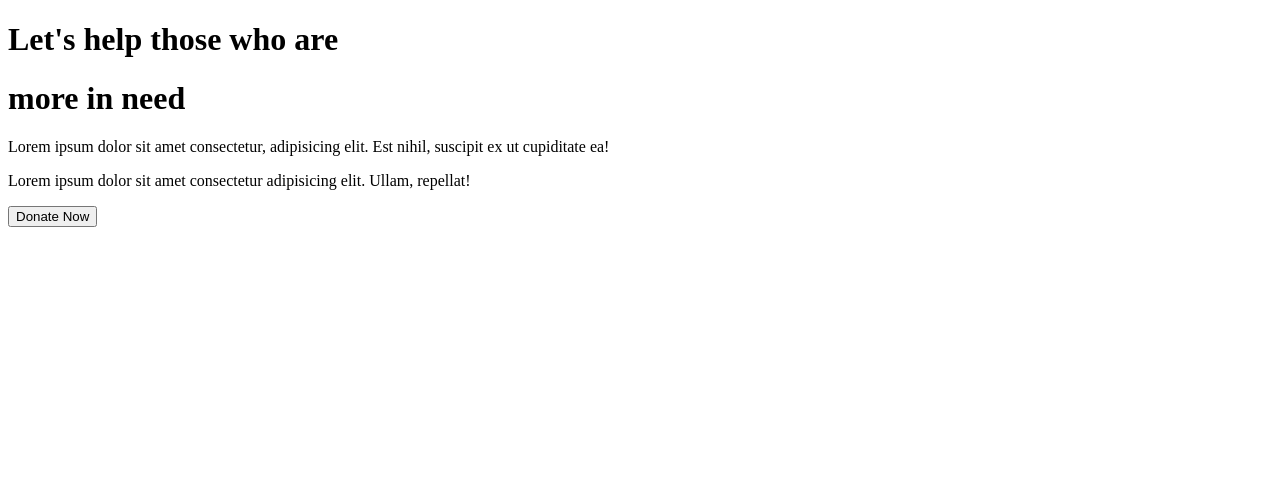
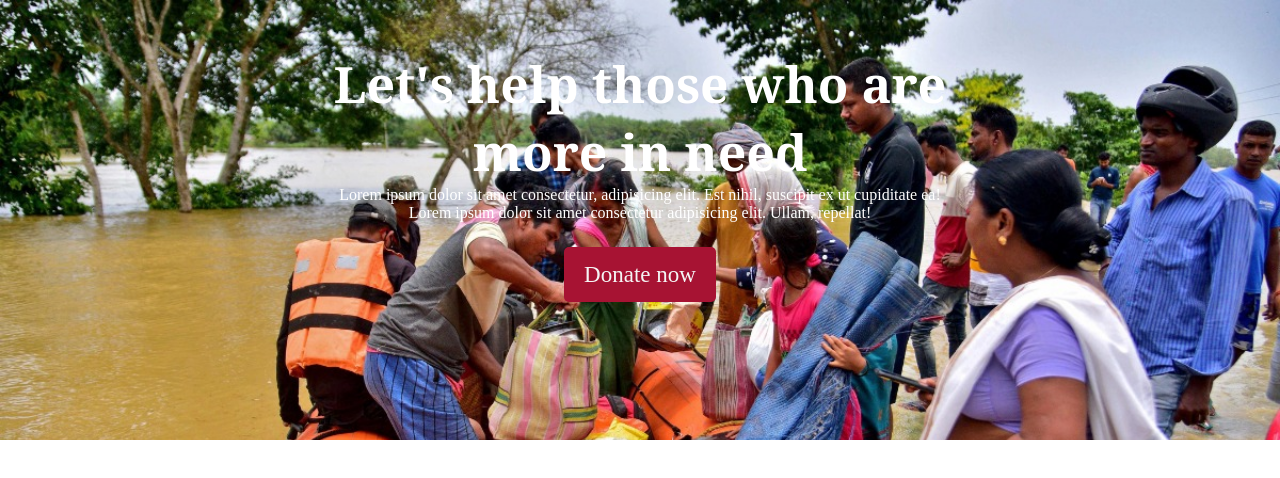
Before and after one commit to avi3175/Practise-donate-today, a plain HTML site: page index.html in a window 1280 px wide. Drawn offline with Linux system fonts and the light colour scheme; a web font is replaced by a local one.

Commit message:
somehow done the header part

```diff
--- a/index.html
+++ b/index.html
@@ -4,7 +4,8 @@
     <meta charset="UTF-8">
     <meta http-equiv="X-UA-Compatible" content="IE=edge">
     <meta name="viewport" content="width=device-width, initial-scale=1.0">
-    <link rel="stylesheet" href="styles/donate.style">
+    <link rel="stylesheet" href="styles/donate.css">
+    <link rel="preconnect" href="https://fonts.googleapis.com"><link rel="preconnect" href="https://fonts.gstatic.com" crossorigin><link href="https://fonts.googleapis.com/css2?family=Lora:wght@700&family=Moon+Dance&family=Noto+Serif:wght@700&display=swap" rel="stylesheet">
     <title>Let's help those who are more in need</title>
 </head>
 <body>
@@ -13,12 +14,13 @@
             <h1 class="let-us-help">
                 Let's help those who are
             </h1>
-            <h1 class="let-us-help">
+            <h1 class="let-us-help-again">
                  more in need
             </h1>
-            <p>Lorem ipsum dolor sit amet consectetur, adipisicing elit. Est nihil, suscipit ex ut cupiditate ea!</p>
-            <p>Lorem ipsum dolor sit amet consectetur adipisicing elit. Ullam, repellat!</p>
-            <button class="btn-primary">Donate Now</button>
+            <p class="para">Lorem ipsum dolor sit amet consectetur, adipisicing elit. Est nihil, suscipit ex ut cupiditate ea!</p>
+            <p class="para-2">Lorem ipsum dolor sit amet consectetur adipisicing elit. Ullam, repellat!</p>
+            <!-- <button class="btn-primary">Donate Now</button> -->
+            <submit class="btn-primary">Donate now</submit>
         </div>
     </header>
     <main>
--- a/styles/donate.css
+++ b/styles/donate.css
@@ -1,6 +1,38 @@
+* {
+    margin: 0;
+}
+
 .header{
     text-align:center;
+    background-image: url(../images/donation5.jpg) ;
+    background-repeat: no-repeat;
+    background-size:cover;
+    width:100%;
+    height: 440px;
 }
 .let-us-help{
-    font-family:
+    font-family: 'Noto Serif', serif;
+    font-size: 50px;
+    color: white;
+    padding-top: 50px;
 }
+.let-us-help-again{
+    font-family: 'Noto Serif', serif;
+    font-size: 50px;
+    color: white;
+}
+.para{
+    color: white;
+}
+.para-2{
+    color: white;
+    margin-bottom: 40px;
+}
+.btn-primary{
+    background-color: rgb(167, 19, 51);
+    color: whitesmoke ;
+    font-size: 23px;
+    font-weight: 450;
+    border-radius: 5px;
+    padding: 15px 20px;
+}
```
